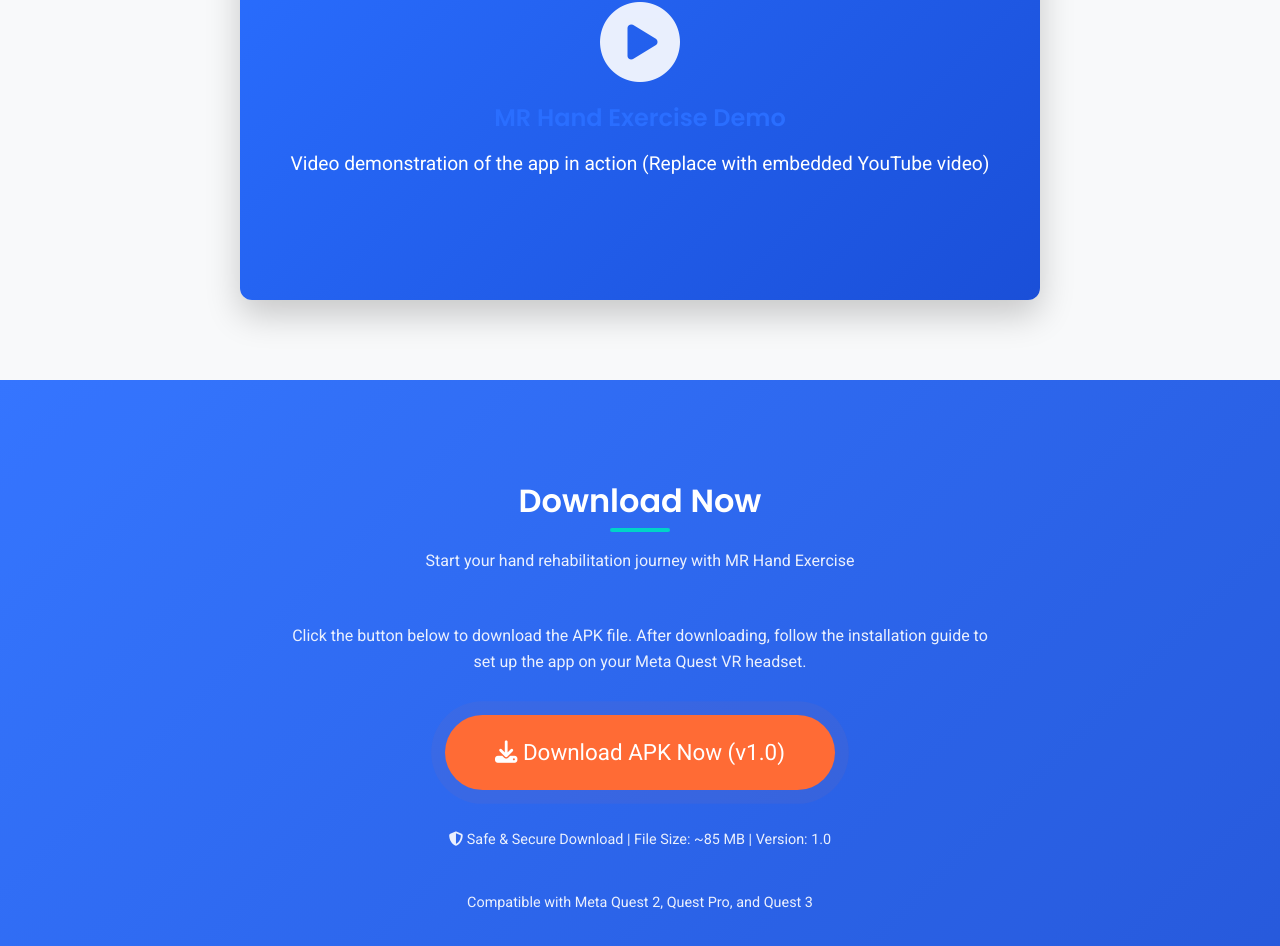
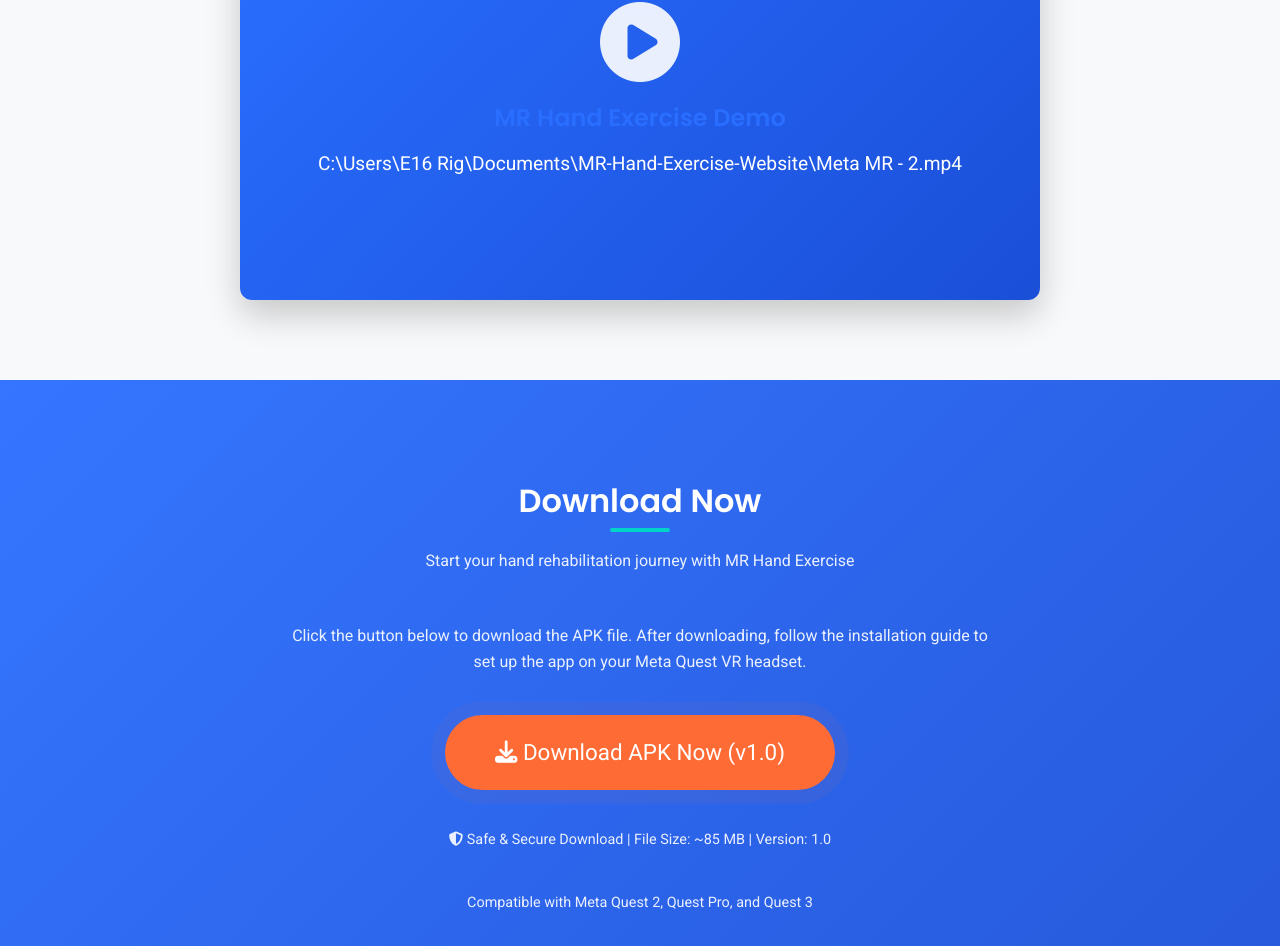
Before and after one commit to xr-e16ai/MR_Hand_Exercise_Website_Demo, a plain HTML site: page index.html in a window 1280 px wide. Shown: the part 5571-6517 px from the top of the page. Drawn offline with nearby package versions, Linux system fonts and the light colour scheme.

Commit message:
Second Commit

```diff
--- a/index.html
+++ b/index.html
@@ -305,7 +305,7 @@
                 <div class="video-placeholder">
                     <i class="fas fa-play-circle"></i>
                     <h3>MR Hand Exercise Demo</h3>
-                    <p>Video demonstration of the app in action (Replace with embedded YouTube video)</p>
+                    <p>C:\Users\E16 Rig\Documents\MR-Hand-Exercise-Website\Meta MR - 2.mp4</p>
                 </div>
             </div>
         </div>
```
